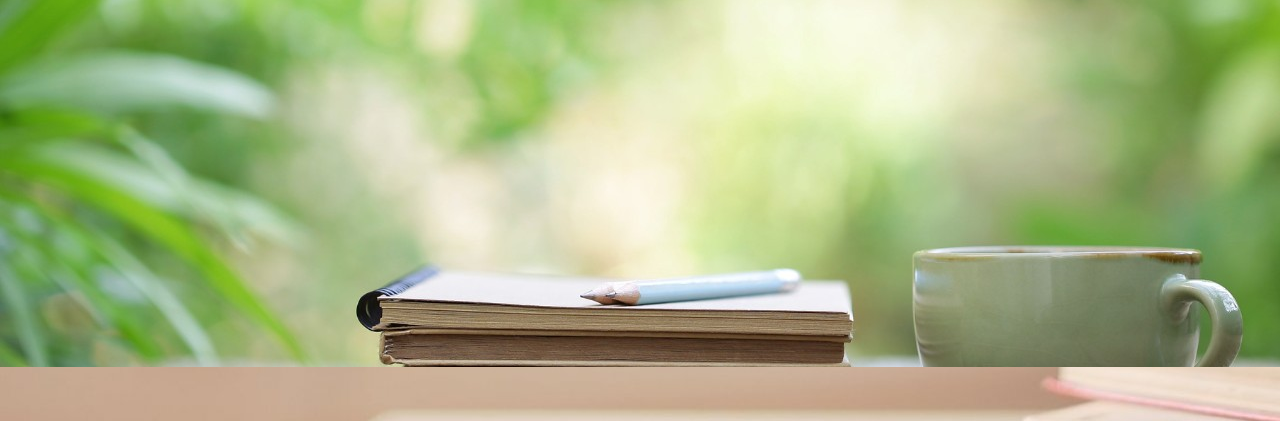
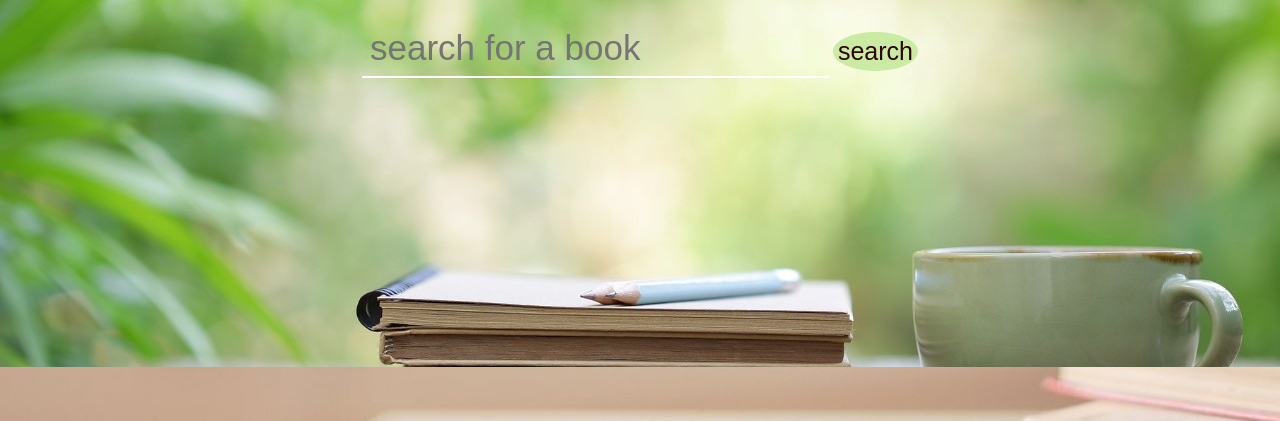
Before and after one commit to maiosama/Reading-List, a plain HTML site: page index.html in a window 1280 px wide. Shown: the part 379-800 px from the top of the page. Drawn offline with Linux system fonts and the light colour scheme.

Commit message:
Update index.html

```diff
--- a/index.html
+++ b/index.html
@@ -35,6 +35,18 @@
               <input type="submit" value="Close" /> <a onclick="closeInput()">&#10006;</a>
             </form>
           </div>
+          <br/>
+          <br/>
+
+          <div>
+              <form >
+                  <input action="javascript:void(0);" type="search" method="GET" id="search" placeholder="search for a book" />
+                  <input type="submit" value="search" onsubmit="crud.search()" class="btn"/>
+              </form>
+              <ul class="result">
+
+              </ul>
+          </div>
 
 
 
```
